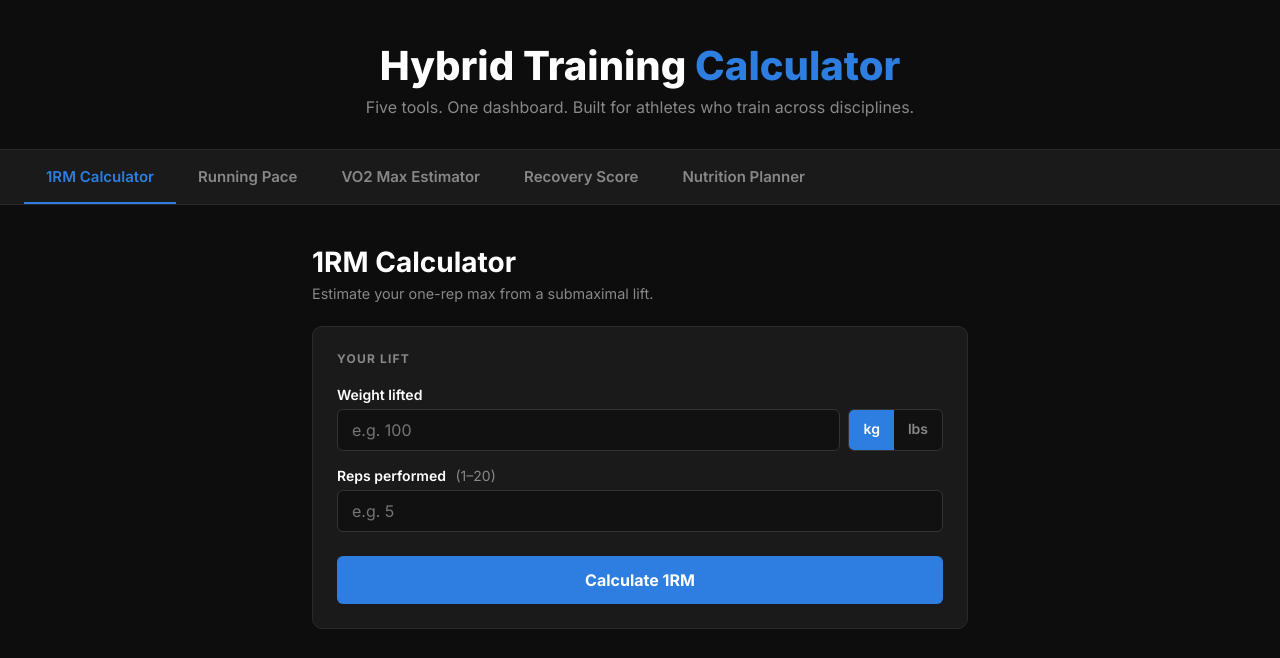
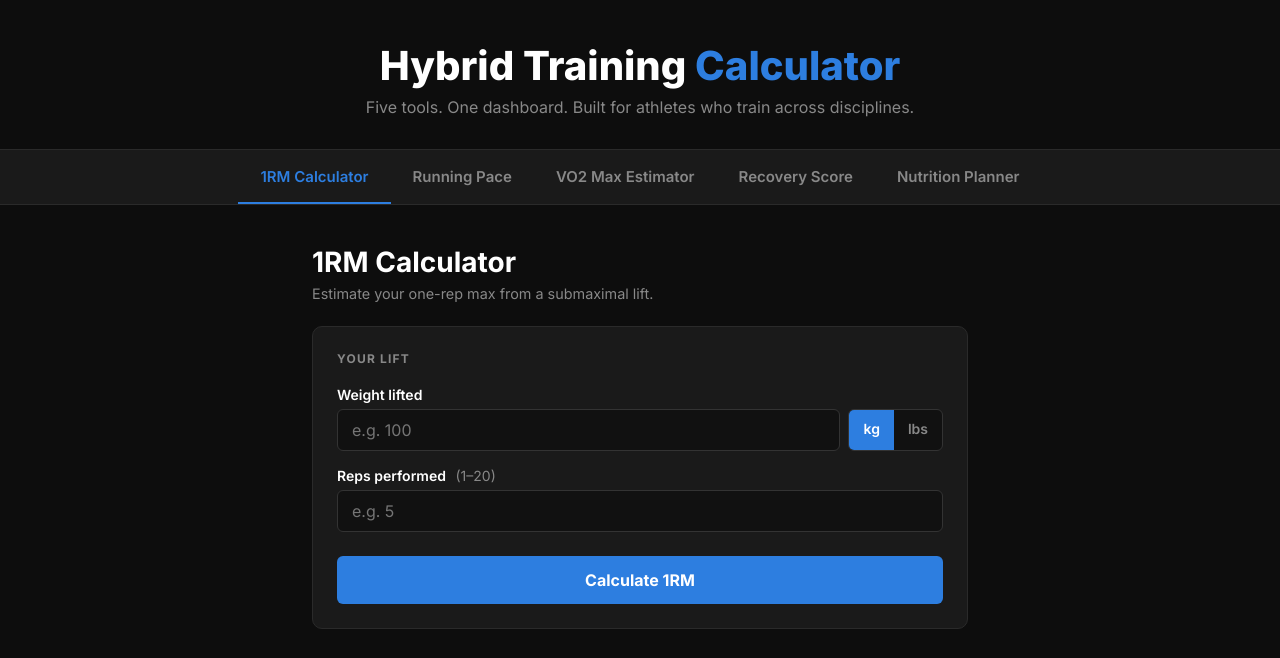
Before and after one commit to benlloydpt/blsc-performance-toolkit, a plain HTML site: page hybrid-training-calculator/index.html in a window 1280 px wide. Shown: the part 78-736 px from the top of the page. Drawn offline with Linux system fonts and the light colour scheme.

Commit message:
Update index.html

```diff
--- a/hybrid-training-calculator/index.html
+++ b/hybrid-training-calculator/index.html
@@ -1004,6 +1004,7 @@
       .page-hero { padding: 48px 32px 32px; }
       .page-hero h1 { font-size: 2.5rem; }
       .tab-btn { font-size: 0.9375rem; padding: 16px 22px; }
+      .tab-nav { justify-content: center; }
       .main-content { padding: 40px 32px; }
     }
   </style>
```
